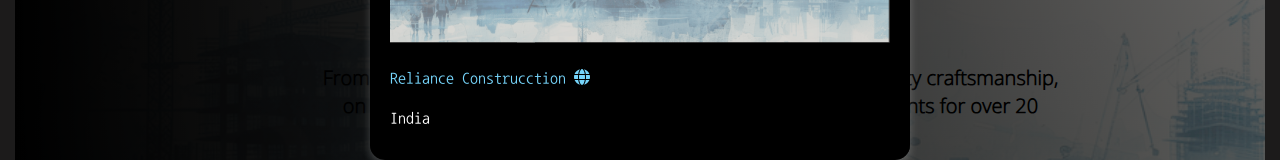
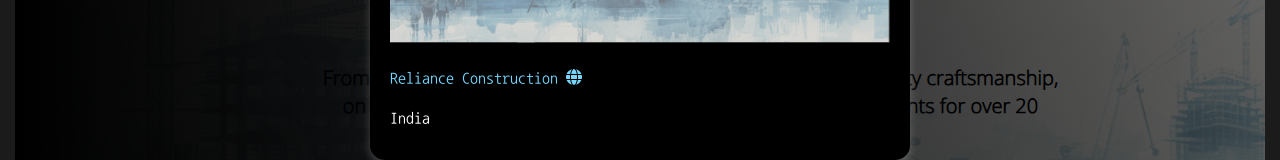
Before and after one commit to Viral8051/Portfolio, a React (Vite) app: page /projects in a window 1280 px wide. Shown: the part 605-765 px from the top of the page. Built offline with nearby package versions, Linux system fonts and the light colour scheme.

Commit message:
Reliance change one

```diff
--- a/src/Components/portfolioinfo/PortData.jsx
+++ b/src/Components/portfolioinfo/PortData.jsx
@@ -5,7 +5,7 @@
 
 const portfolioData = [
   {
-    title: 'Reliance Construcction',
+    title: 'Reliance Construction',
     location: 'India',
     image: 'images/PortImages/reliencecons.png',
     skillIcon: 'images/AboutMe/Skills/html5.png',
```
